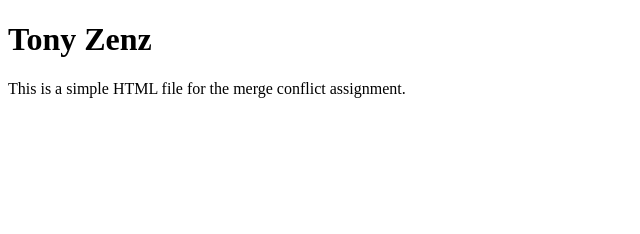
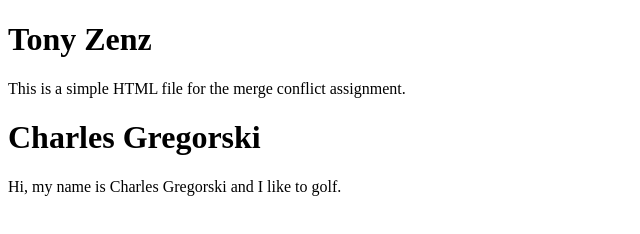
Before and after one commit to TonyZenz/Tony-Zenz-merge-conflict-assignment, a plain HTML site: page index.html in a window 1280 px wide. Shown: the whole page, without its empty margins (0-640 px from the left). Drawn offline with Linux system fonts and the light colour scheme.

Commit message:
:sparkles: created merge conflict

```diff
--- a/index.html
+++ b/index.html
@@ -8,5 +8,7 @@
 <body>
     <h1>Tony Zenz</h1>
     <p>This is a simple HTML file for the merge conflict assignment.</p>
+    <h1>Charles Gregorski</h1>
+    <p>Hi, my name is Charles Gregorski and I like to golf.</p>
 </body>
 </html>
```
